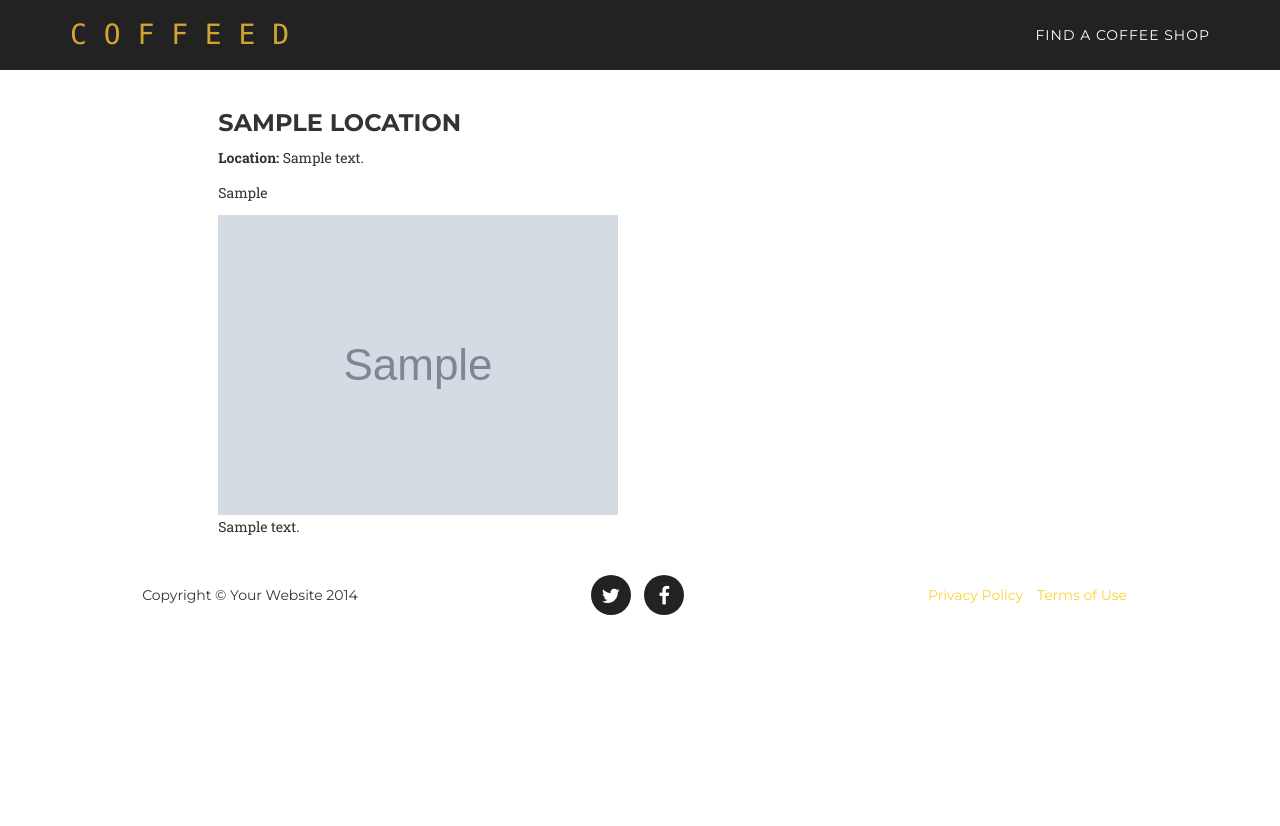
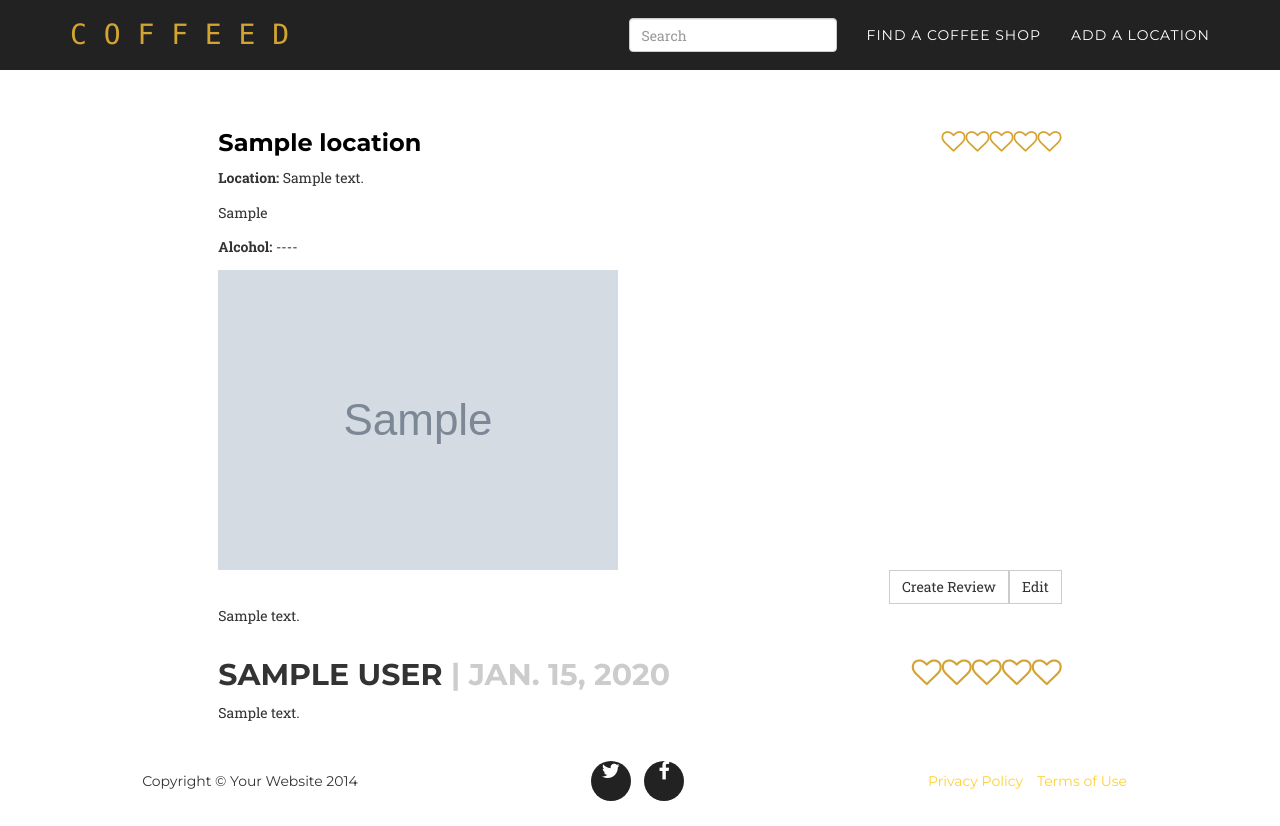
Before and after one commit to zlw241/CoffeedApp2, a Django app: page /locations/1/detail/ in a window 1280 px wide. Before the commit the page ends 615 px from the top, so only its background shows below. Run offline with Django 3.2, Linux system fonts and the light colour scheme; tables that the repository leaves empty hold one stand-in row (values such as "Sample post"); grey boxes marked "Sample" are stand-in pictures; some libraries are stand-ins or nearby versions; some web fonts are replaced.

Commit message:
added review forms and what not

```diff
--- a/coffeedapp2/settings.py
+++ b/coffeedapp2/settings.py
@@ -40,6 +40,8 @@
     'django.contrib.messages',
     'django.contrib.staticfiles',
     'core',
+    'addattr',
+    'widget_tweaks',
 )
 
 MIDDLEWARE_CLASSES = (
--- a/core/admin.py
+++ b/core/admin.py
@@ -3,3 +3,5 @@
 # Register your models here.
 
 admin.site.register(coremodels.Locations)
+
+admin.site.register(coremodels.Review)
--- a/core/models.py
+++ b/core/models.py
@@ -1,9 +1,26 @@
 from __future__ import unicode_literals
 from django.db import models
 from django.core.urlresolvers import reverse
+from django.contrib.auth.models import User
+from django.db.models import Avg
+import datetime
 
 import os
 import uuid
+
+RATING_CHOICES = (
+	(0, 'None'),
+	(1, '*'),
+	(2, '**'),
+	(3, '***'),
+	(4, '****'),
+	(5, '*****'),
+)
+
+YESNO_CHOICES = (
+	(0, 'no'),
+	(1, 'yes'),
+)
 
 def upload_to_location(instance, filename):
     blocks = filename.split('.')
@@ -19,9 +36,28 @@
     hours = models.TextField(null=True, blank=True)
     image_file = models.ImageField(upload_to=upload_to_location, null=True, blank=True)
     created_at = models.DateTimeField(auto_now_add=True)
+    alcohol = models.IntegerField(choices=YESNO_CHOICES, null=True, blank=True)
 
     def __unicode__(self):
         return self.title
 
     def get_absolute_url(self):
     	return reverse(viewname="location_list", args=[self.id])
+
+    def get_average_rating(self):
+    	average = self.review_set.all().aggregate(Avg('rating'))['rating__avg']
+    	if average == None:
+    		return average
+    	else:
+    		return int(average)
+
+    def get_reviews(self):
+    	return self.review_set.all()
+
+class Review(models.Model):
+	location = models.ForeignKey(Locations)
+	user = models.ForeignKey(User)
+	description = models.TextField(null=True, blank=True)
+	rating = models.IntegerField(choices=RATING_CHOICES, null=True, blank=True)
+	# created_at originally = models.DateTimeField(auto_add_now = True)
+	created_at = models.DateTimeField(default=datetime.datetime.now)
--- a/core/urls.py
+++ b/core/urls.py
@@ -2,8 +2,12 @@
 import core.views as coreviews
 
 urlpatterns = patterns('',
-
   url(r'^$', coreviews.LandingView.as_view()),
   url(r'locations/$', coreviews.LocationListView.as_view()),
   url(r'locations/(?P<pk>\d+)/detail/$', coreviews.LocationDetailView.as_view(), name='location_list'),
+  url(r'locations/create/$', coreviews.LocationCreateView.as_view()),
+  url(r'search/$', coreviews.SearchListView.as_view()),
+  url(r'locations/(?P<pk>\d+)/update/$', coreviews.LocationUpdateView.as_view(), name='location_update'),
+  url(r'locations/(?P<pk>\d+)/review/create/$', coreviews.ReviewCreateView.as_view(), name='review_create'),
+  url(r'locations/(?P<pk>\d+)/review/update/$', coreviews.ReviewUpdateView.as_view(), name='review_update'),
 )
--- a/core/views.py
+++ b/core/views.py
@@ -2,17 +2,75 @@
 from django.views.generic import TemplateView
 from django.views.generic.list import ListView
 from django.views.generic.detail import DetailView
+from django.views.generic.edit import CreateView, UpdateView
 import core.models as coremodels
+
 
 class LandingView(TemplateView):
 	template_name = "base/index.html"
+
 
 class LocationListView(ListView):
     model = coremodels.Locations
     template_name = "locations/list.html"
 
 
+class SearchListView(LocationListView):
+	def get_queryset(self):
+		incoming_query_string = self.request.GET.get('query', '')
+		return coremodels.Locations.objects.filter(title__icontains=incoming_query_string)
+
+
 class LocationDetailView(DetailView):
     model = coremodels.Locations
     template_name = "locations/detail.html"
     context_object_name = 'location'
+
+    def get_context_data(self, **kwargs):
+    	context = super(LocationDetailView, self).get_context_data(**kwargs)
+    	location = coremodels.Locations.objects.get(id=self.kwargs['pk'])
+    	if self.request.user.is_authenticated():
+    		user_reviews = coremodels.Review.objects.filter(location=location, user=self.request.user)
+    		if user_reviews.count() > 0:
+    			context['user_review'] = user_reviews[0]
+    		else:
+    			context['user_review'] = None
+    	return context
+
+
+class LocationCreateView(CreateView):
+	model = coremodels.Locations
+	template_name = "base/form.html"
+	fields = "__all__"
+
+
+class LocationUpdateView(UpdateView):
+	model = coremodels.Locations
+	template_name = "base/form.html"
+	fields = "__all__"
+
+
+class ReviewCreateView(CreateView):
+	model = coremodels.Review
+	template_name = "base/form.html"
+	fields = ['description', 'rating']
+
+	def form_valid(self, form):
+		form.instance.user = self.request.user
+		form.instance.location = coremodels.Locations.objects.get(id=self.kwargs['pk'])
+		return super(ReviewCreateView, self).form_valid(form)
+
+	def get_success_url(self):
+		return self.object.location.get_absolute_url()
+
+
+class ReviewUpdateView(UpdateView):
+	model = coremodels.Review
+	template_name = "base/form.html"
+	fields = ['description', 'rating']
+
+	def get_object(self):
+		return coremodels.Review.objects.get(location__id=self.kwargs['pk'], user=self.request.user)
+
+	def get_success_url(self):
+		return self.object.location.get_absolute_url()
--- a/templates/base/index.html
+++ b/templates/base/index.html
@@ -74,6 +74,13 @@
                     </li>
                     {% endblock %}
                 </ul>
+                {% block search %}
+                <form action="/search/" class="navbar-form navbar-right" method="get">
+                    <div class="form-group">
+                        <input name="query" type="text" placeholder="Search" class="form-control">
+                    </div>
+                </form>
+                {% endblock %}
             </div>
             <!-- /.navbar-collapse -->
         </div>
@@ -623,13 +630,7 @@
 
     <!-- Plugin JavaScript -->
     <script src="http://cdnjs.cloudflare.com/ajax/libs/jquery-easing/1.3/jquery.easing.min.js"></script>
-    <script src="{% static "js/classie.js" %}"></script>
     <script src="{% static "js/cbpAnimatedHeader.js" %}"></script>
-
-    <!-- Contact Form JavaScript -->
-    <script src="{% static "js/jqBootstrapValidation.js" %}"></script>
-
-
     <!-- Custom Theme JavaScript -->
     <script src="{% static "js/agency.js" %}"></script>
 
--- /dev/null
+++ b/templates/base/rating.html
@@ -0,0 +1,15 @@
+<div class="coffeed-rating">
+{% if rating == 1 %}
+<i class="fa fa-heart"></i><i class="fa fa-heart-o"></i><i class="fa fa-heart-o"></i><i class="fa fa-heart-o"></i><i class="fa fa-heart-o"></i>
+{% elif rating == 2 %}
+<i class="fa fa-heart"></i><i class="fa fa-heart"></i><i class="fa fa-heart-o"></i><i class="fa fa-heart-o"></i><i class="fa fa-heart-o"></i>
+{% elif rating == 3 %}
+<i class="fa fa-heart"></i><i class="fa fa-heart"></i><i class="fa fa-heart"></i><i class="fa fa-heart-o"></i><i class="fa fa-heart-o"></i>
+{% elif rating == 4 %}
+<i class="fa fa-heart"></i><i class="fa fa-heart"></i><i class="fa fa-heart"></i><i class="fa fa-heart"></i><i class="fa fa-heart-o"></i>
+{% elif rating == 5 %}
+<i class="fa fa-heart"></i><i class="fa fa-heart"></i><i class="fa fa-heart"></i><i class="fa fa-heart"></i><i class="fa fa-heart"></i>
+{% else %}
+<i class="fa fa-heart-o"></i><i class="fa fa-heart-o"></i><i class="fa fa-heart-o"></i><i class="fa fa-heart-o"></i><i class="fa fa-heart-o"></i>
+{% endif %}
+</div>
--- /dev/null
+++ b/templates/base/review.html
@@ -0,0 +1,9 @@
+<div class="row">
+	<div class="col-md-8">
+		<h2>{{ review.user.get_full_name }} <a class="subheading"> | {{ review.created_at | date }}</a></h2>
+	</div>
+	<div class="col-md-4 text-right">
+		<h2>{% include "base/rating.html" with rating=review.rating %}</h2>
+	</div>
+</div>
+<p>{{ review.description }}</p>
--- a/templates/base/theme.html
+++ b/templates/base/theme.html
@@ -2,7 +2,10 @@
 
 {% block navigation %}
 	<li>
-		<a class="page-scroll" href="/locations">Find A Coffee Shop</a>
+		<a class="page-scroll" href="/locations">Find a Coffee Shop</a>
+	</li>
+	<li>
+		<a class="page-scroll" href="/locations/create">Add a Location</a>
 	</li>
 
 {% endblock %}
--- a/templates/locations/detail.html
+++ b/templates/locations/detail.html
@@ -1,16 +1,47 @@
-{% extends "base/theme.html" %}
+d{% extends "base/theme.html" %}
 {% block main_content %}
 <div class="row main-content">
   <div class="col-md-2"></div>
   <div class="col-md-8">
-    <div>
-        <h3>{{ location.title }}</h3>
-        {% if location.address %}<p><b>Location: </b>{{ location.address }}</p>{% endif %}
-        {% if location.hours %}<p>{{ location.hours }}</p> {% endif %}
+    <div class="row">
+      <div class="col-md-8">
+        <h3><a href="{{ location.get_absolute_url }}">{{ location.title }}</a></h3>
+      </div>
+      <div class="col-md-4 text-right">
+        <h3>{% include "base/rating.html" with rating=location.get_average_rating %}</h3>
+      </div>
+    </div>
+    <div class="row">
+      <div class="col-md-12">
+        {% if location.address %}
+          <p><b>Location: </b>{{ location.address }}</p>
+        {% endif %}
+        {% if location.hours %}
+          <p>{{ location.hours }}</p>
+        {% endif %}
+        {% include "locations/specifics.html" with location=location %}
         {% if location.image_file %}
-          <img class="img-responsive" src="{{ location.image_file.url }}"></img>
+          <img class="img-responsive" style="max-height: 400px;" src="{{ location.image_file.url }}"></img>
         {% endif %}
-        <p>{{ location.description }}</p>
+      </div>
+    </div>
+    <div class="row">
+      <div class="col-md-12">
+        <a type="button" href="{% url 'location_update' pk=location.id %}" class="btn btn-default pull-right">Edit</a>
+        {% if user_review %}
+        <a type="button" href="{% url 'review_update' pk=location.id %}" class="btn btn-default pull-right">Update Review</a>
+        {% else %}
+        <a type="button" href="{% url 'review_create' pk=location.id %}" class="btn btn-default pull-right">Create Review</a>
+        {% endif %}
+      </div>
+    </div>
+    <p>{{ location.description }}</p>
+    <div class="row">
+      <div class="col-md-12">
+        {% for review in location.get_reviews %}
+          {% include "base/review.html" with location=location %}
+        {% endfor %}
+      </div>
     </div>
   </div>
   <div class="col-md-2"></div>
--- /dev/null
+++ b/templates/locations/specifics.html
@@ -0,0 +1,5 @@
+<div class="row">
+	<div class="col-md-4">
+		<p><b>Alcohol: </b>{% if location.alcohol %}{{ location.get_alcohol_display }}{% else %}----{% endif %}</p>
+	</div>
+</div>
```
Also changed, not shown: templates/base/form.html (added, +32 -0 lines), templates/locations/list.html (+13 -4 lines), core/migrations/0002_review.py (added), core/migrations/0003_auto_20151214_2107.py (added).
